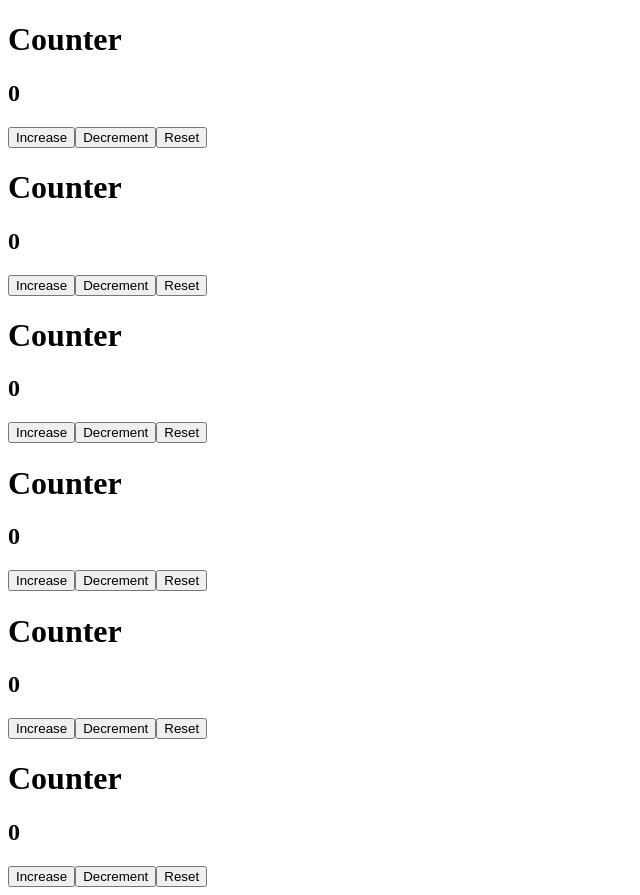
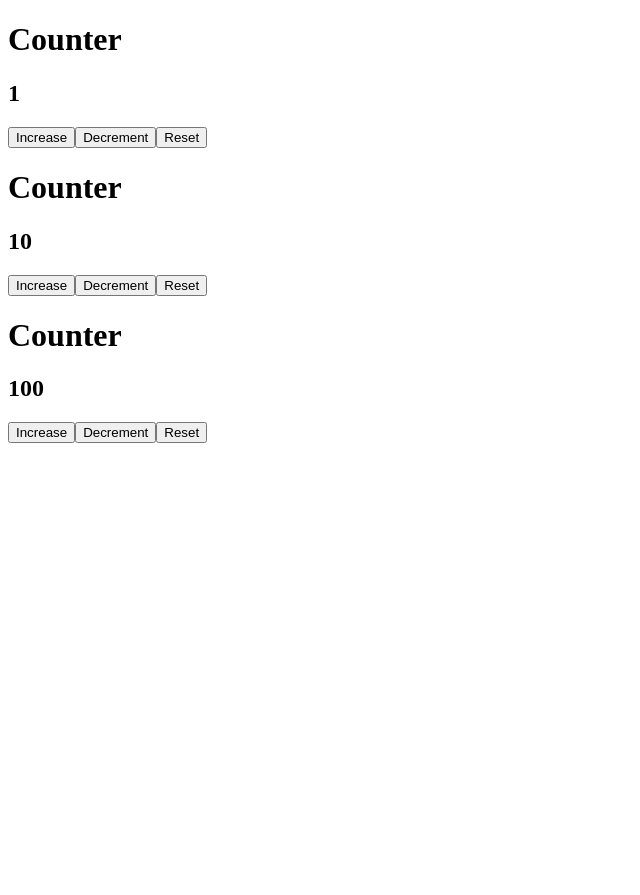
Before and after one commit to MartynaBartniczak/React, a React (Create React App) app: page / in a window 1280 px wide. Shown: the whole page, without its empty margins (0-640 px from the left). After the commit the page ends 800 px from the top, so only its background shows below. Built offline with nearby package versions, Linux system fonts and the light colour scheme.

Commit message:
Reset counters to initialValue

```diff
--- a/src/components/App.js
+++ b/src/components/App.js
@@ -6,12 +6,9 @@ export default class App extends React.Component {
   render() {
     return (
       <div>
-        <Counter />
-        <Counter />
-        <Counter delta={100}/>
-        <Counter />
-        <Counter />
-        <Counter />
+        <Counter initialValue={1} />
+        <Counter initialValue={10} />
+        <Counter initialValue={100} delta={100}/>
       </div>
     )
   }
--- a/src/components/Counter.js
+++ b/src/components/Counter.js
@@ -3,7 +3,7 @@ import React from 'react'
 export default class Counter extends React.Component {
 
   state = {
-    value: 0
+    value: this.props.initialValue
   }
 
   updateValue = (delta) => {
@@ -22,7 +22,7 @@ export default class Counter extends React.Component {
 
   handleResetClick = () => {
     this.setState({
-      value: 0
+      value: this.props.initialValue
     })
   }
 
```
